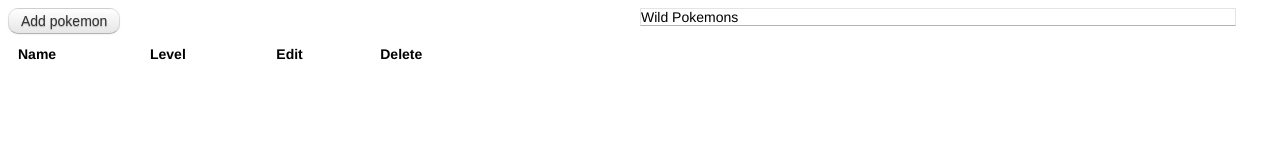
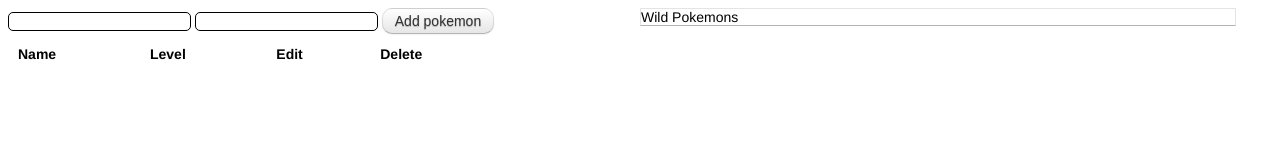
Before and after one commit to clari182/ABMPokemonRJS_router, a website: page main.html in a window 1280 px wide. Drawn offline with Linux system fonts and the light colour scheme; files whose address does not match are found by name.

Commit message:
main.html textbox shown

```diff
--- a/main.html
+++ b/main.html
@@ -12,8 +12,8 @@
 		</div>
 		<div id="pokemonapp">
 		<div id="newPokemon" class="halfDiv">
-			<!--<input type="text" id="pokemonName" class="txtPokemon"/>
-			<input type="text" id="pokemonLevel" class="txtPokemon"/>-->
+			<input type="text" id="pokemonName" class="txtPokemon"/>
+			<input type="text" id="pokemonLevel" class="txtPokemon"/>
 			<button id="addPokemon" class="pokemonButton">Add pokemon</button>
 			<table class="pokemonTable">
 				<thead>
```
